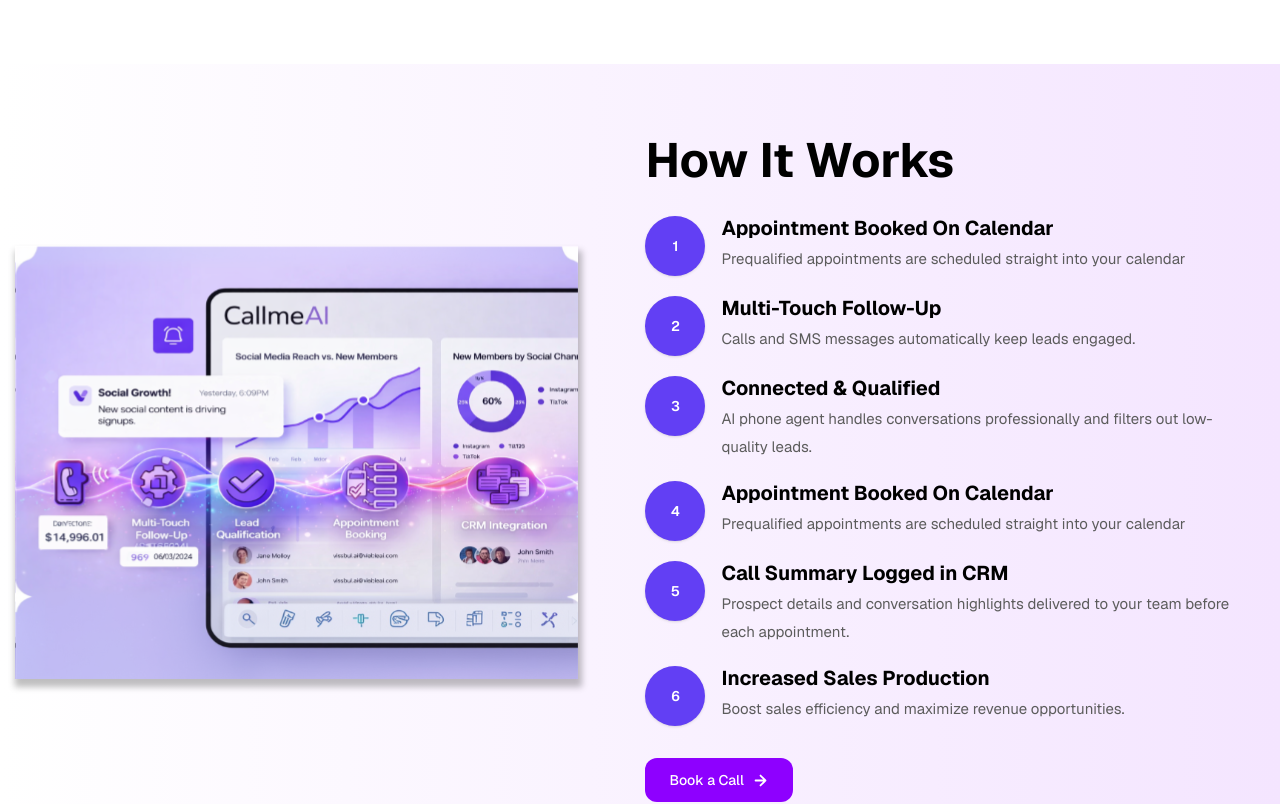
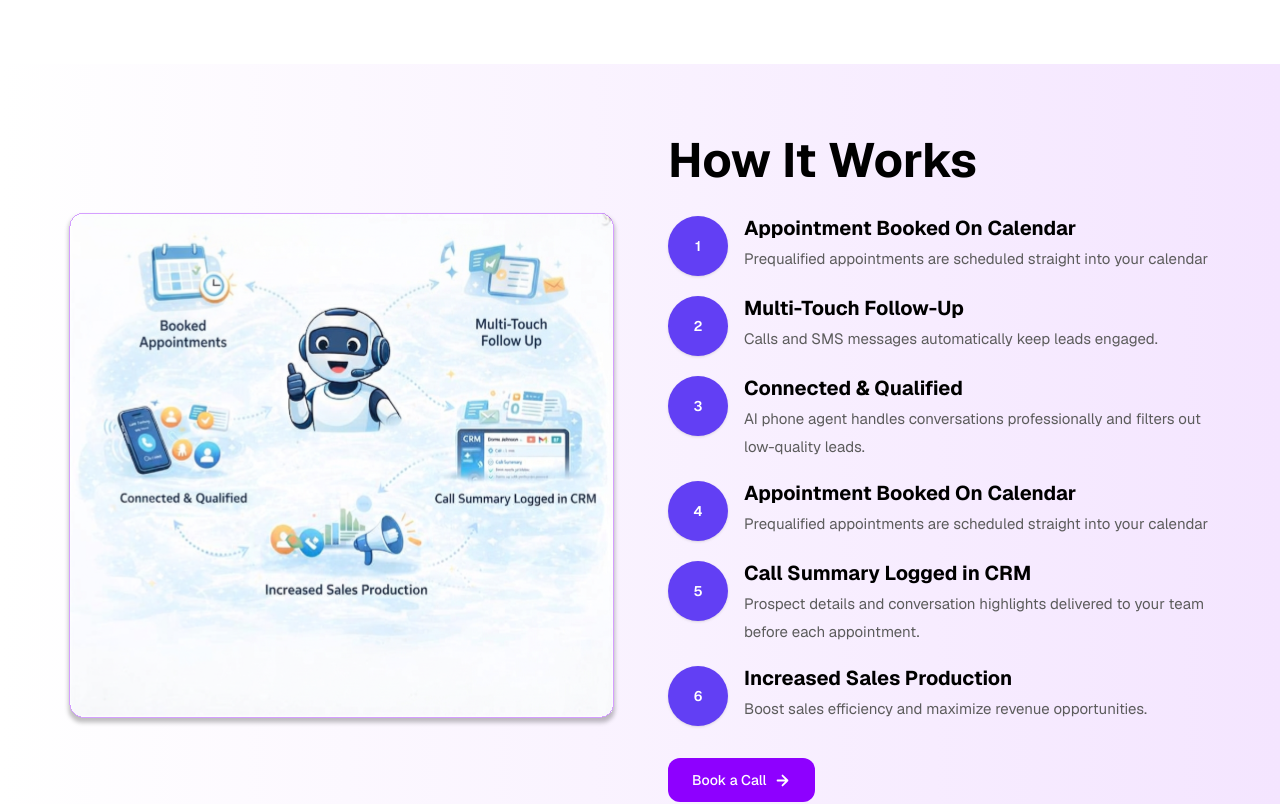
Before and after one commit to juyel66/CallmeAI, a Next.js app: page / in a window 1280 px wide. Shown: the part 1960-2764 px from the top of the page. Built offline with nearby package versions, Linux system fonts and the light colour scheme.

Commit message:
Update HowItWork component: change image source and adjust layout styles for consistency

```diff
--- a/app/pages/HowItWork/HowItWork.tsx
+++ b/app/pages/HowItWork/HowItWork.tsx
@@ -2,7 +2,7 @@
 
 import Image from "next/image";
 import Link from "next/link";
-import imgHowItWorks from "../../../public/images/Rectangle 16.svg";
+import imgHowItWorks from "../../../public/images/Rectangle 16 (1).svg";
 
 const howItWorksData = [
   {
@@ -51,22 +51,22 @@ export default function HowItWork() {
         background: "linear-gradient(90deg, #ffffff 0%, #f4e5ff 100%)",
       }}
     >
-      <div className="container mx-auto flex flex-col items-center  lg:flex-row   lg:gap-12 lg:px-2">
+      <div className="container mx-auto flex flex-col items-center gap-0.5 lg:flex-row lg:items-center lg:justify-center lg:gap-10 lg:px-2">
 
         {/* IMAGE - 2/5 */}
-        <div className="w-full max-w-145 lg:w-[46%] lg:max-w-none">
+        <div className="w-full max-w-130 lg:w-[44%] lg:max-w-140">
           <Image
             src={imgHowItWorks}
             alt="How It Works"
             className="h-auto w-full"
-            width={680}
-            height={510}
+            width={560}
+            height={420}
             priority
           />
         </div>
 
         {/* TEXT - 3/5 */}
-        <div className="w-full lg:w-[48%] p-2">
+  <div className="w-full p-2 lg:w-[44%] lg:max-w-140">
           <h2 className="text-center text-3xl font-bold text-black sm:text-4xl md:text-5xl lg:text-left">
             How It Works
           </h2>
```
